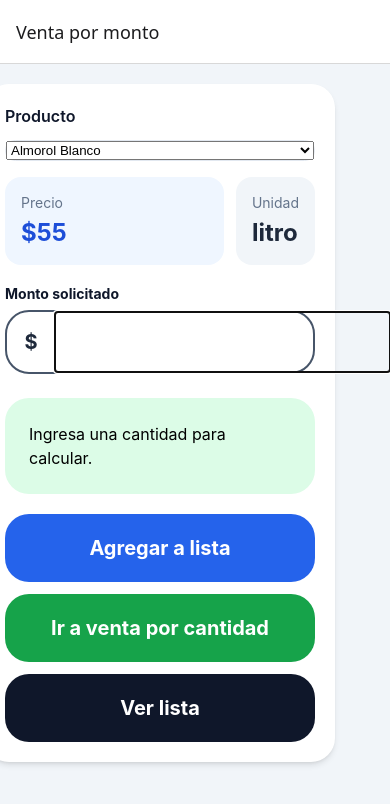
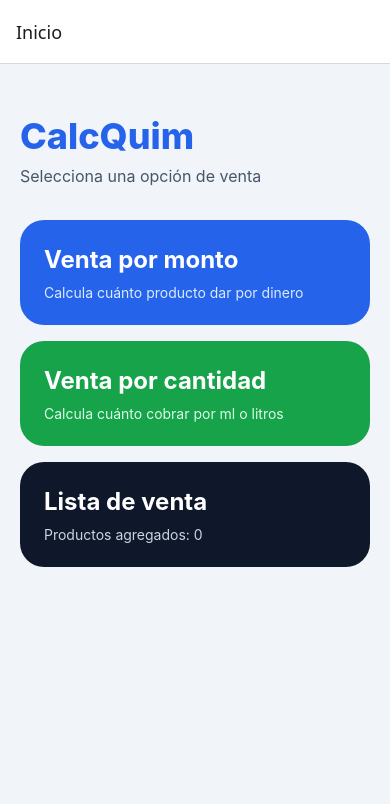
Before and after one commit to PalomaRmMz/calcQuim, a React Native app: screen / in a window 390 px wide. Shown: the top 804 px of the page. Built offline with nearby package versions, Linux system fonts and the light colour scheme.

Commit message:
se agrega pantalla de inicio

```diff
--- a/App.js
+++ b/App.js
@@ -4,6 +4,7 @@ import { useState } from "react";
 import { NavigationContainer } from "@react-navigation/native";
 import { createNativeStackNavigator } from "@react-navigation/native-stack";
 
+import HomeScreen from "./src/screens/HomeScreen";
 import CalculatorScreen from "./src/screens/CalculatorScreen";
 import AddSaleScreen from "./src/screens/AddSaleScreen";
 import ListScreen from "./src/screens/ListScreen";
@@ -15,7 +16,19 @@ export default function App() {
 
   return (
     <NavigationContainer>
-      <Stack.Navigator>
+      <Stack.Navigator initialRouteName="Home">
+        <Stack.Screen
+          name="Home"
+          options={{ title: "Inicio" }}
+        >
+          {(props) => (
+            <HomeScreen
+              {...props}
+              salesList={salesList}
+            />
+          )}
+        </Stack.Screen>
+
         <Stack.Screen
           name="Calculator"
           options={{ title: "Venta por monto" }}
--- /dev/null
+++ b/src/screens/HomeScreen.js
@@ -0,0 +1,53 @@
+import { SafeAreaView, View, Text, Pressable } from "react-native";
+
+export default function HomeScreen({ navigation, salesList }) {
+    return (
+        <SafeAreaView className="flex-1 bg-slate-100">
+            <View className="flex-1 p-5">
+                <Text className="mt-8 text-4xl font-extrabold text-blue-600">
+                    CalcQuim
+                </Text>
+
+                <Text className="mb-8 mt-2 text-base text-slate-600">
+                    Selecciona una opción de venta
+                </Text>
+
+                <Pressable
+                    onPress={() => navigation.navigate("Calculator")}
+                    className="mb-4 rounded-3xl bg-blue-600 p-6"
+                >
+                    <Text className="text-2xl font-bold text-white">
+                        Venta por monto
+                    </Text>
+                    <Text className="mt-2 text-blue-100">
+                        Calcula cuánto producto dar por dinero
+                    </Text>
+                </Pressable>
+
+                <Pressable
+                    onPress={() => navigation.navigate("AddSale")}
+                    className="mb-4 rounded-3xl bg-green-600 p-6"
+                >
+                    <Text className="text-2xl font-bold text-white">
+                        Venta por cantidad
+                    </Text>
+                    <Text className="mt-2 text-green-100">
+                        Calcula cuánto cobrar por ml o litros
+                    </Text>
+                </Pressable>
+
+                <Pressable
+                    onPress={() => navigation.navigate("SalesList")}
+                    className="rounded-3xl bg-slate-900 p-6"
+                >
+                    <Text className="text-2xl font-bold text-white">
+                        Lista de venta
+                    </Text>
+                    <Text className="mt-2 text-slate-300">
+                        Productos agregados: {salesList.length}
+                    </Text>
+                </Pressable>
+            </View>
+        </SafeAreaView>
+    );
+}
```
